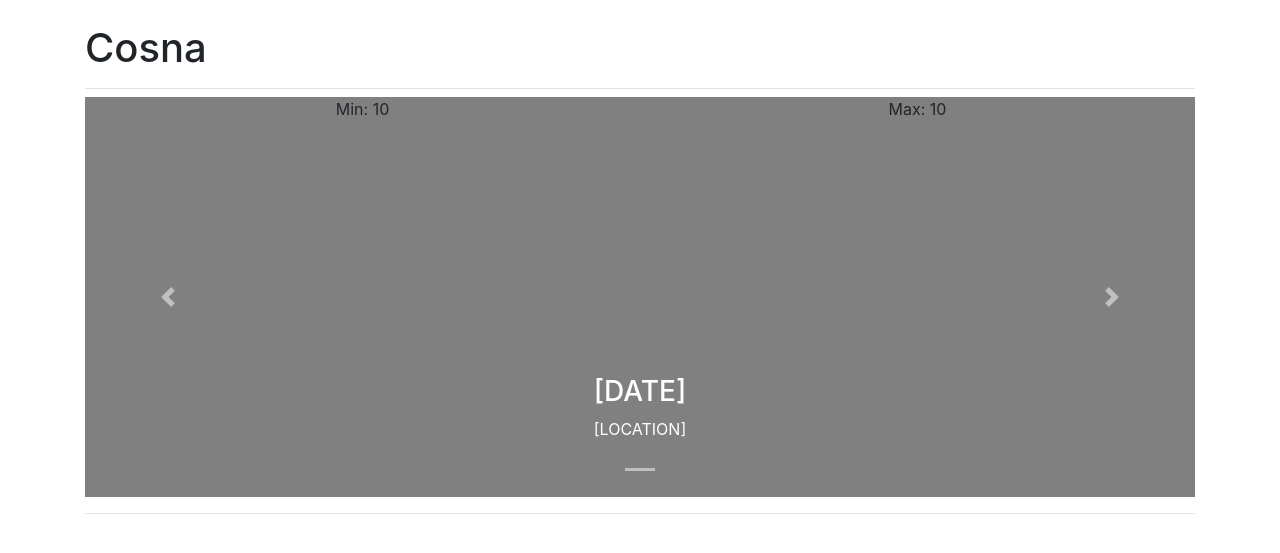
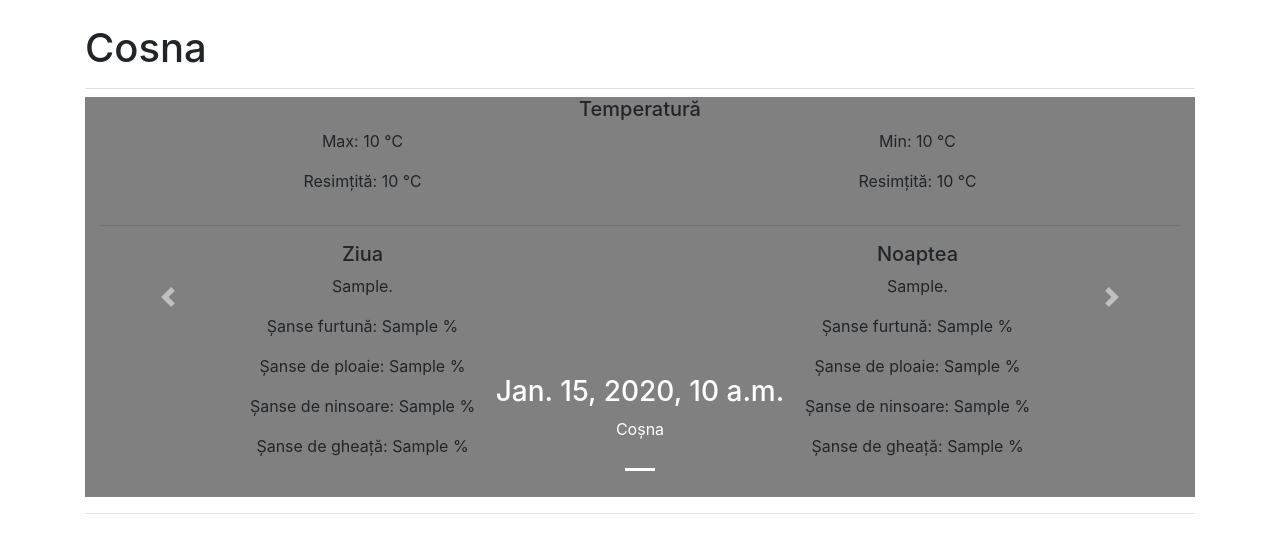
Before and after one commit to fdanci/home_weather, a Django app: template weather/templates/weather/cosna.html in a window 1280 px wide. Shown: the part 58-611 px from the top of the page. Run offline with Django 3.2, Linux system fonts and the light colour scheme; the template is opened without the code that fills it: most values are stand-ins (such as "Sample title", 1, 10 or a date in 2020); some libraries are stand-ins or nearby versions.

Commit message:
Load weather data into template and display error message when the number of free requests was exceeded

```diff
--- a/weather/templates/weather/cosna.html
+++ b/weather/templates/weather/cosna.html
@@ -1,14 +1,19 @@
 {% extends "weather/base.html" %}
 
 {% block page_header %}
+{% if not error_message %}
 <h1 class="display-5">Cosna</h1>
+{% else %}
+<p>A fost depășit numărul de cereri pe ziua de azi...</p>
+{% endif %}
 {% endblock page_header %}
 
 {% block content %}
-<div id="carouselExampleIndicators" class="carousel slide" data-ride="carousel">
+{% if not error_message %}
+<div id="carouselExampleIndicators" class="carousel slide" data-ride="carousel" data-interval="false">
     <ol class="carousel-indicators">
         {% for forecast in forecast_list %}
-        <li data-target="#carouselExampleIndicators"></li>
+        <li data-target="#carouselExampleIndicators" class="{% if not forloop.counter0 %}active{% endif %}"></li>
         {% endfor %}
     </ol>
     <div class="carousel-inner">
@@ -20,21 +25,43 @@
                 {% endif %}
                 {% if forecast %}
                 <div class="d-block h-50 w-100" style="background-color: grey;">
+                    <h5 style="text-align:center;">Temperatură</h5>
                     <div class="container">
                         <div class="row">
-                            <div class="col-md-6">
-                                <p style="text-align: center;">Min: {{ forecast.min_temperature }}</p>
+                            <div class="col-md-6" style="text-align: center;">
+                                <p>Max: {{ forecast.max_temperature }} &#8451;</p>
+                                <p>Resimțită: {{ forecast.max_real_feel_temperature }} &#8451;</p>
                             </div>
-                            <div class="col-md-6">
-                                <p style="text-align: center;">Max: {{ forecast.max_temperature }}</p>
+                            <div class="col-md-6" style="text-align: center;">
+                                <p>Min: {{ forecast.min_temperature }} &#8451;</p>
+                                <p>Resimțită: {{ forecast.min_real_feel_temperature }} &#8451;</p>
+                            </div>
+                        </div>
+                        <hr>
+                        <div class="row">
+                            <div class="col-md-6" style="text-align: center;">
+                                <h5>Ziua</h5>
+                                <p>{{ forecast.long_phrase_day }}.</p>
+                                <p>Șanse furtună: {{ forecast.thunderstorm_probability_day }} &#37;</p>
+                                <p>Șanse de ploaie: {{ forecast.rain_probability_day }} &#37;</p>
+                                <p>Șanse de ninsoare: {{ forecast.snow_probability_day }} &#37;</p>
+                                <p>Șanse de gheață: {{ forecast.ice_probability_day }} &#37;</p>
+                            </div>
+                            <div class="col-md-6" style="text-align: center;">
+                                <h5>Noaptea</h5>
+                                <p>{{ forecast.long_phrase_night }}.</p>
+                                <p>Șanse furtună: {{ forecast.thunderstorm_probability_night }} &#37;</p>
+                                <p>Șanse de ploaie: {{ forecast.rain_probability_night }} &#37;</p>
+                                <p>Șanse de ninsoare: {{ forecast.snow_probability_night }} &#37;</p>
+                                <p>Șanse de gheață: {{ forecast.ice_probability_night }} &#37;</p>
                             </div>
                         </div>
                     </div>
                 </div>
                 {% endif %}
                 <div class="carousel-caption">
-                    <h3>[DATE]</h3>
-                    <p>[LOCATION]</p>
+                    <h3>{{ forecast.date }}</h3>
+                    <p>Coșna</p>
                 </div>
             </div>
             {% endfor %}
@@ -50,4 +77,5 @@
     </div>
 </div>
 <hr>
+{% endif %}
 {% endblock content %}
--- a/weather/weather_sources/source_1.py
+++ b/weather/weather_sources/source_1.py
@@ -33,4 +33,8 @@ class Source1:
 
         response = requests.request("GET", url)
 
+        # Raise exception if no more requests for today!
+        if response.status_code == 503:
+            raise Exception('The allowed number of requests has been exceeded.')
+
         return response
```
Also changed, not shown: weather/shared/forecast.py (+31 -8 lines), weather/views.py (+11 -11 lines).
